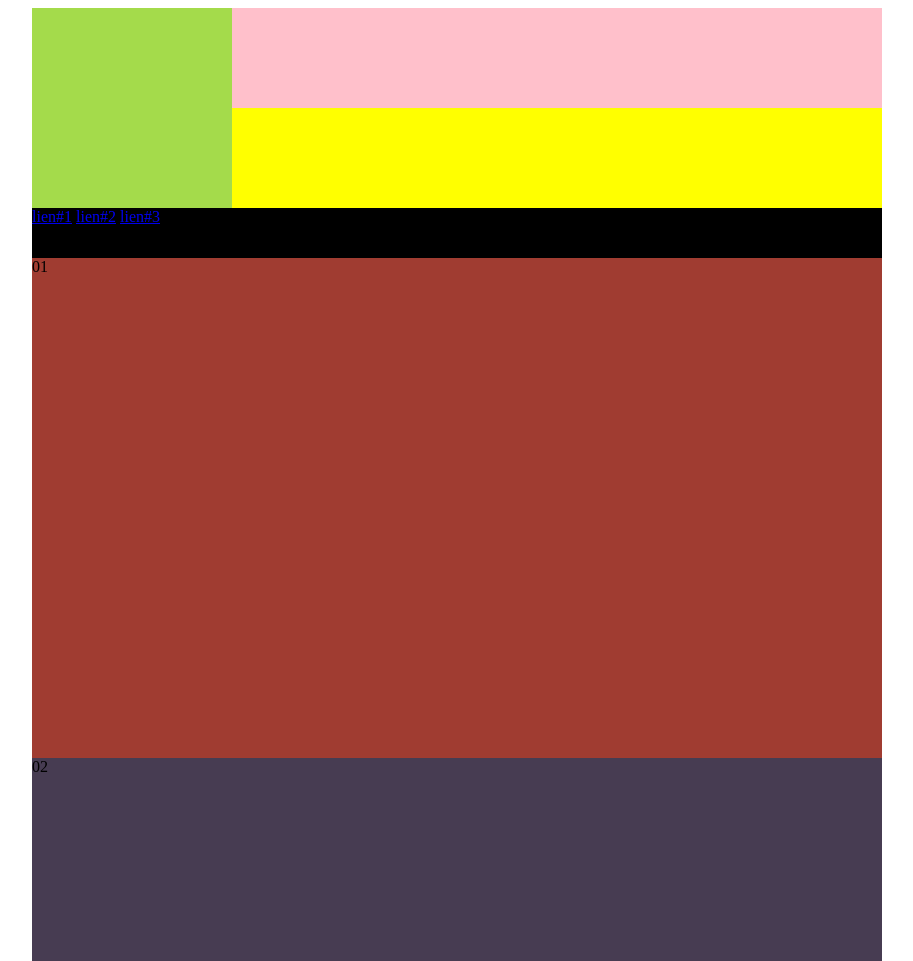
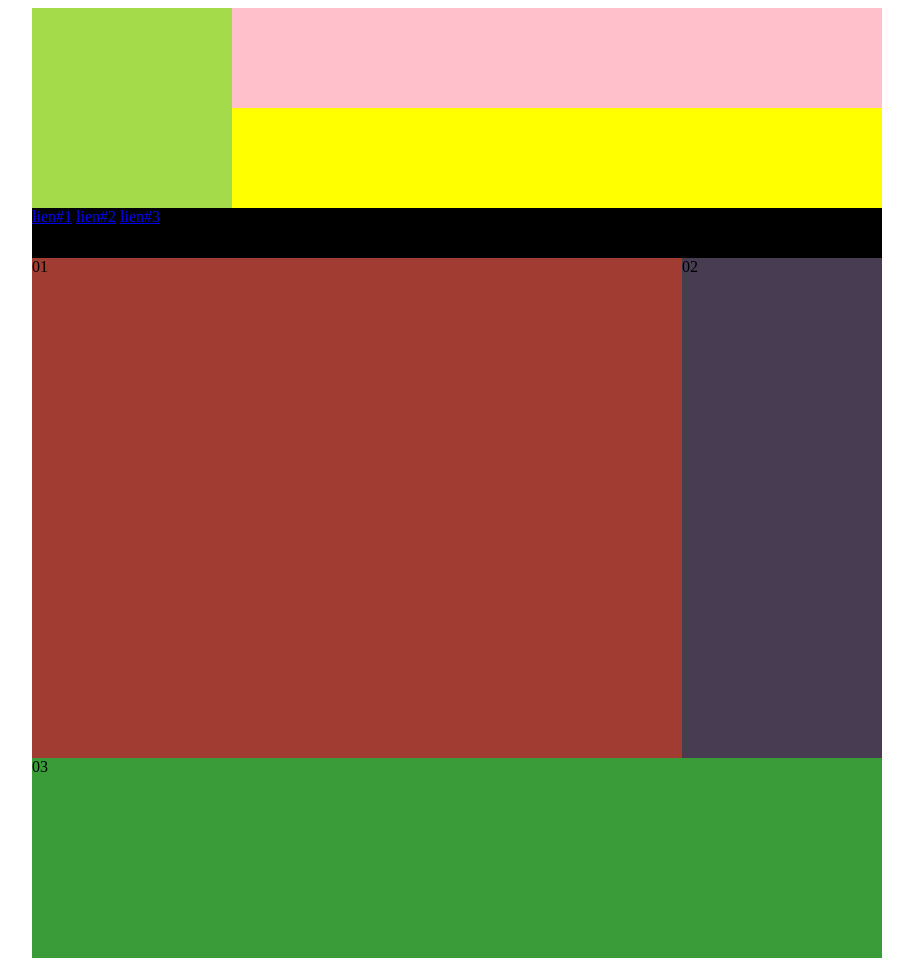
Before and after one commit to NashobaPallaton/Front, a plain HTML site: page Exo Div 27-05/index.html in a window 1280 px wide. Shown: the top 961 px of the page, without its empty margins (183-1096 px from the left). Drawn offline with Linux system fonts and the light colour scheme.

Commit message:
responsive

```diff
--- a/Exo Div 27-05/style.css
+++ b/Exo Div 27-05/style.css
@@ -139,5 +139,18 @@
         margin: auto;
     }
 
+    .box02 {
+        width: 200px;
+        height: 500px;
+        float: right;
+        background-color: rgb(71, 60, 82);
+    }
+
+    .box01 {
+        width: 650px;
+        height: 500px;
+        float: left;
+        background-color: rgb(160, 60, 49);
+    }
 
 }
```
